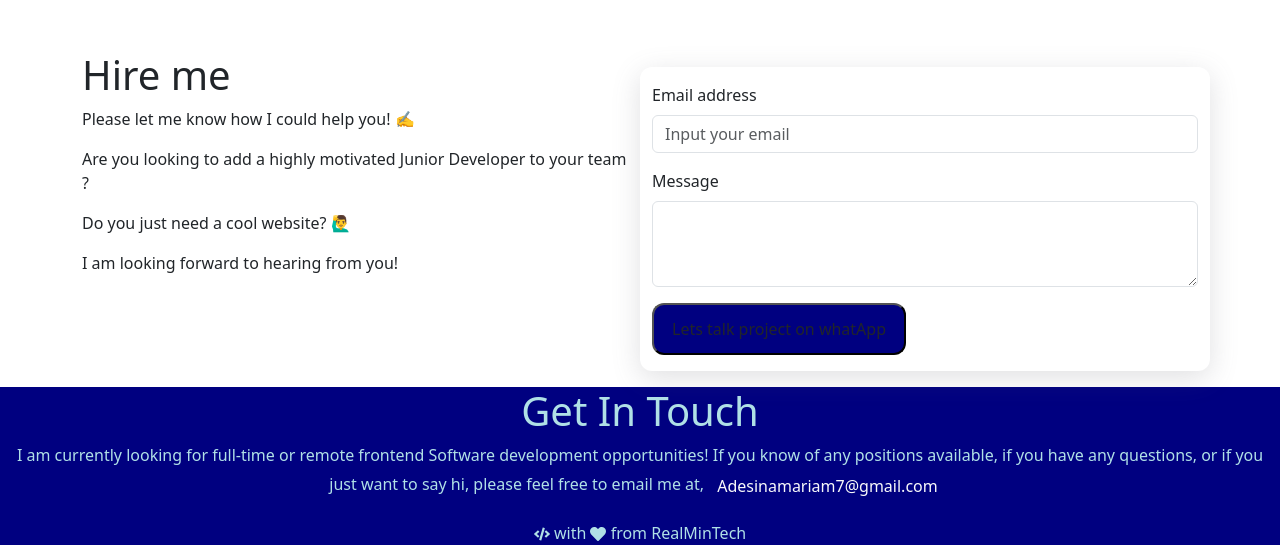
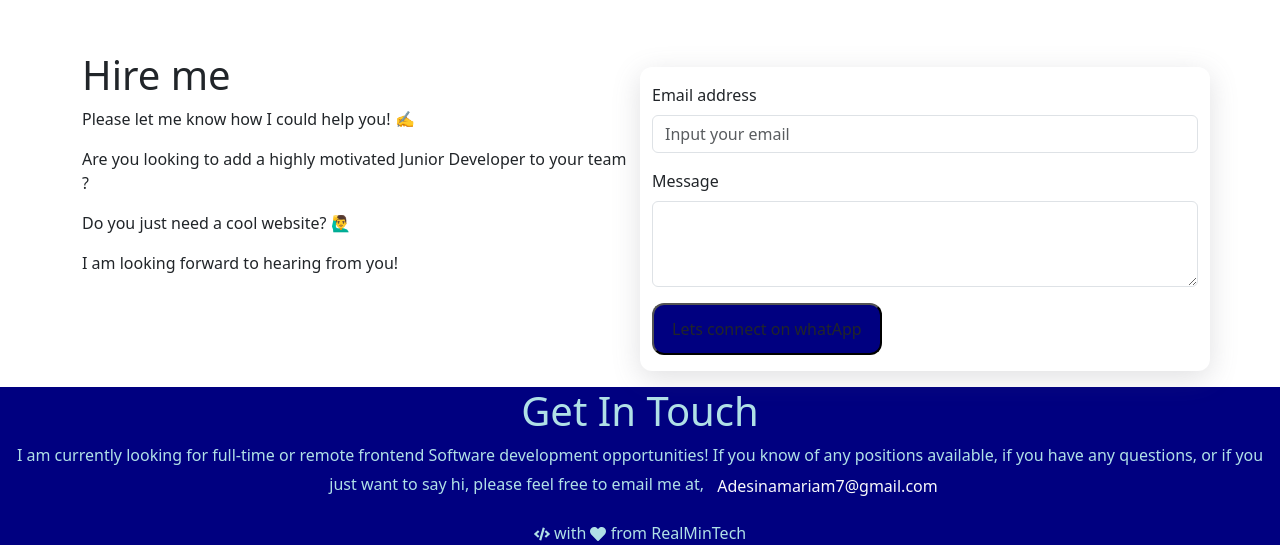
Before and after one commit to realmintech/myPortfolioWebsite, a React (Vite) app: page / in a window 1280 px wide. Shown: the part 4360-4905 px from the top of the page. Built offline with nearby package versions, Linux system fonts and the light colour scheme.

Commit message:
first commit

```diff
--- a/src/components/home/Contact.jsx
+++ b/src/components/home/Contact.jsx
@@ -43,7 +43,7 @@ export default function Contact() {
               ></textarea>
             </div>
             <button className="contact btn-outline-none">
-              <a href="https://wa.me/qr/5RQYQVLSRBVGL1" className="btn btn-outline-none">Lets talk project on whatApp</a>
+              <a href="https://wa.me/qr/5RQYQVLSRBVGL1" className="btn btn-outline-none">Lets connect on whatApp</a>
             </button>
           </div>
         </div>
```
